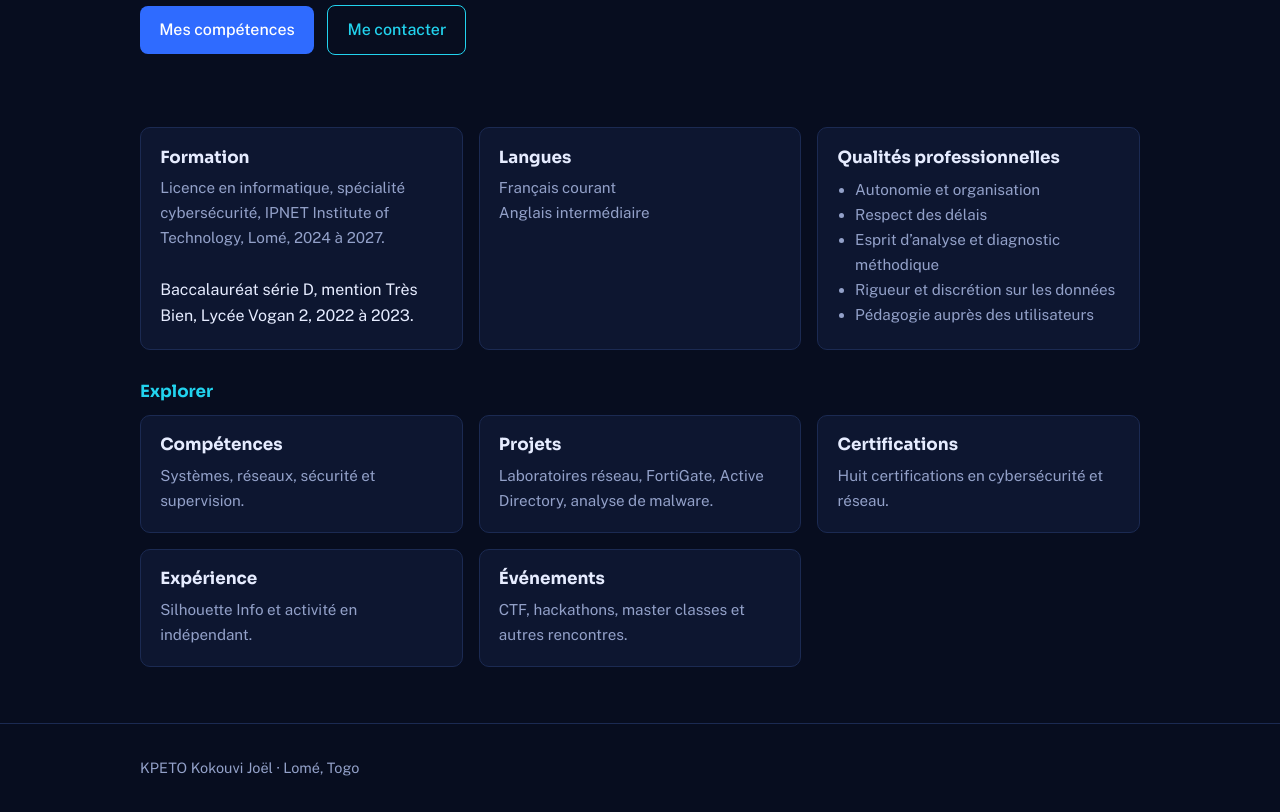
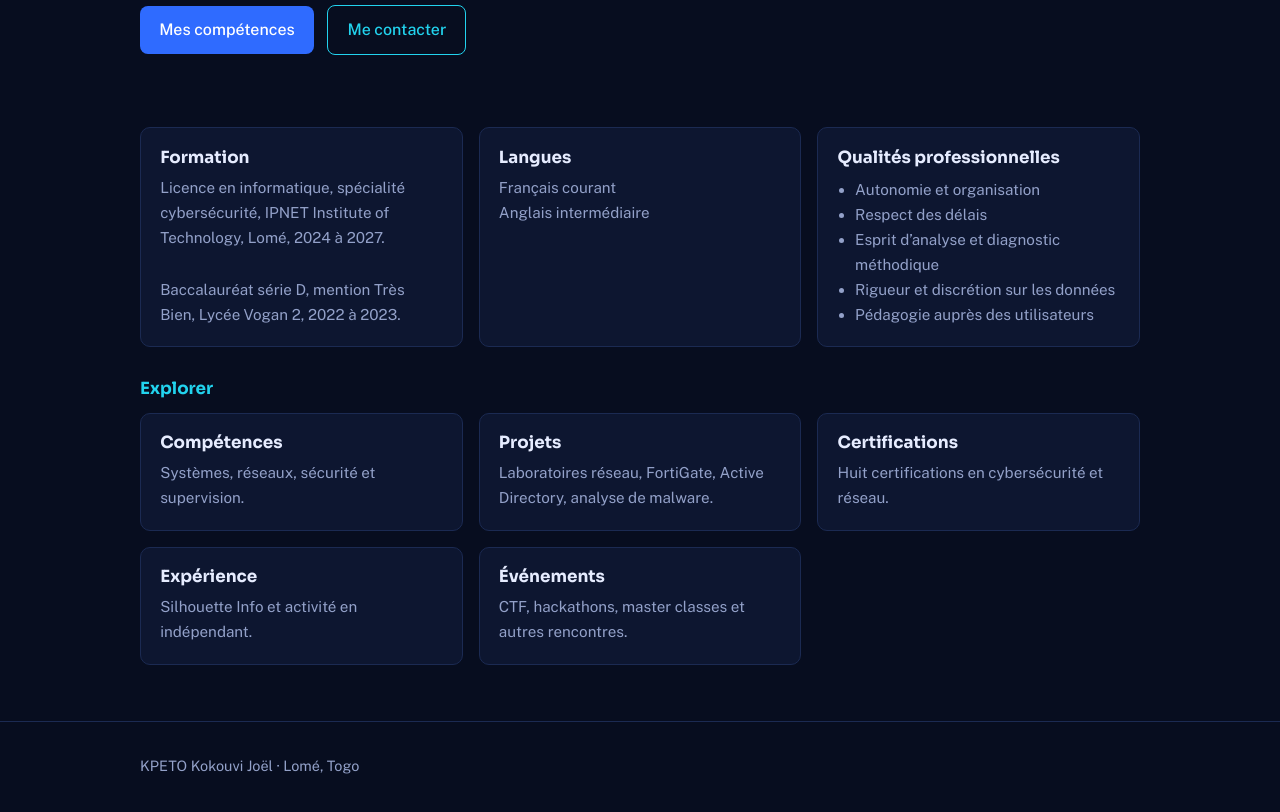
Before and after one commit to joel1589-spec/Me, a plain HTML site: page index.html in a window 1280 px wide. Shown: the part 920-1732 px from the top of the page. Drawn offline with nearby package versions, Linux system fonts and the light colour scheme.

Commit message:
Update index.html

```diff
--- a/index.html
+++ b/index.html
@@ -128,7 +128,7 @@ nav a[aria-current]{color:var(--cyan)}
     </svg>
   </div>
   <div class="grid">
-    <div class="card"><h3>Formation</h3><p>Licence en informatique, spécialité cybersécurité, IPNET Institute of Technology, Lomé, 2024 à 2027.<br> <p></p> <br></p>Baccalauréat série D, mention Très Bien, Lycée Vogan 2, 2022 à 2023.</p></div>
+    <div class="card"><h3>Formation</h3><p>Licence en informatique, spécialité cybersécurité, IPNET Institute of Technology, Lomé, 2024 à 2027. <br></p> <p></p> <br> <p>Baccalauréat série D, mention Très Bien, Lycée Vogan 2, 2022 à 2023.</p></div>
     <div class="card"><h3>Langues</h3><p>Français courant<br>Anglais intermédiaire</p></div>
     <div class="card"><h3>Qualités professionnelles</h3><ul><li>Autonomie et organisation</li><li>Respect des délais</li><li>Esprit d’analyse et diagnostic méthodique</li><li>Rigueur et discrétion sur les données</li><li>Pédagogie auprès des utilisateurs</li></ul></div>
   </div>
```
